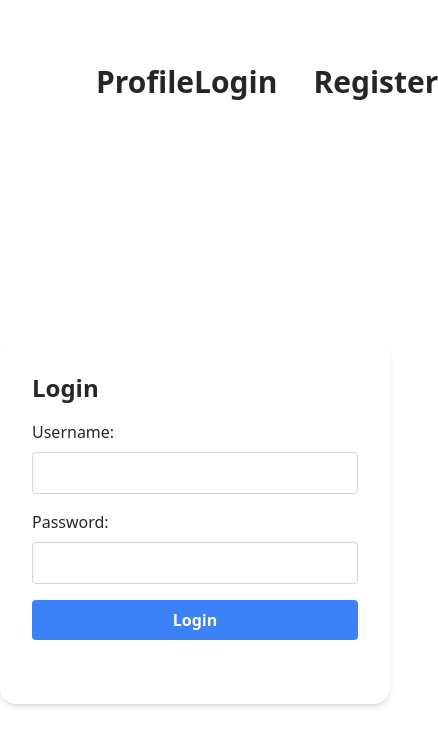
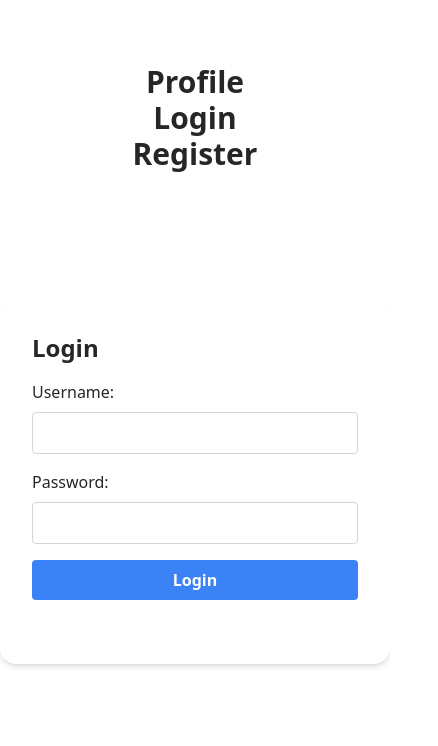
Before and after one commit to Zeroluffs/login-app-vue, a Vue app: page /login in a window 390 px wide. Shown: the top 746 px of the page, 438 px wide, since content can reach past the window. Built offline with nearby package versions, Linux system fonts and the light colour scheme.

Commit message:
fixed styles on mobile for login

```diff
--- a/src/App.vue
+++ b/src/App.vue
@@ -1,13 +1,16 @@
 <template>
   <div id="app">
     <nav
-      class="flex flex-row px-24 justify-between mt-16  max-w-7xl text-neutral-800 text-3xl font-semibold  mx-auto"
+      class="flex xl:flex-row flex-col xl:px-24 justify-center items-center xl:justify-between mt-16 max-w-7xl text-neutral-800 text-3xl font-semibold mx-auto"
     >
-      <div class="flex flex-row gap-9 ">
+      <div class="flex flex-row gap-9">
         <router-link to="/profile">Profile</router-link>
       </div>
       <div>
-        <div class="flex flex-row gap-9" v-if="!currentUser">
+        <div
+          class="flex items-center xl:items-start flex-col xl:flex-row xl:gap-9"
+          v-if="!currentUser"
+        >
           <router-link to="/login">Login</router-link>
           <router-link to="/register">Register</router-link>
         </div>
--- a/src/views/Login.vue
+++ b/src/views/Login.vue
@@ -1,5 +1,5 @@
 <template>
-  <div class="flex justify-center items-center h-screen">
+  <div class="flex justify-center items-center mt-32 xl:mt-0 xl:h-screen">
     <div class="bg-white p-8 text-neutral-800 rounded-2xl shadow-md w-[400px]">
       <h2 class="text-2xl font-bold mb-4">Login</h2>
       <Form @submit="handleLogin" :validation-schema="schema">
--- a/tailwind.config.js
+++ b/tailwind.config.js
@@ -1,11 +1,21 @@
 /** @type {import('tailwindcss').Config} */
 export default {
-  content: [
-    "./index.html",
-    "./src/**/*.{vue,js,ts,jsx,tsx}",
-  ],
+  content: ["./index.html", "./src/**/*.{vue,js,ts,jsx,tsx}"],
   theme: {
+    screens: {
+      sm: "640px",
+      // => @media (min-width: 640px) { ... }
+
+      md: "768px",
+      // => @media (min-width: 768px) { ... }
+
+      lg: "1024px",
+      // => @media (min-width: 1024px) { ... }
+
+      xl: "1280px",
+      // => @media (min-width: 1280px) { ... }
+    },
     extend: {},
   },
   plugins: [],
-}
+};
```
